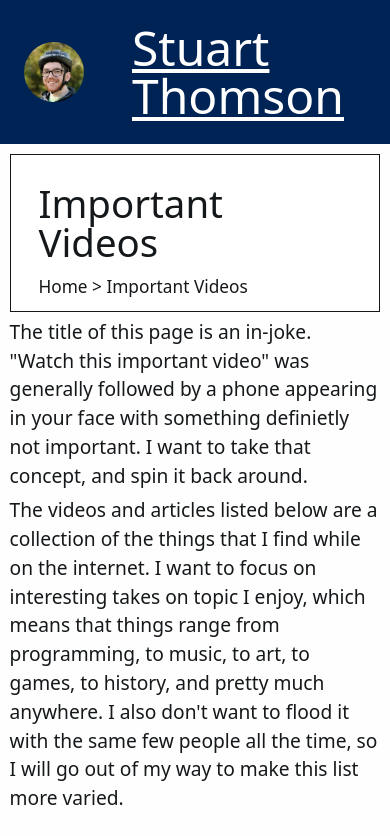
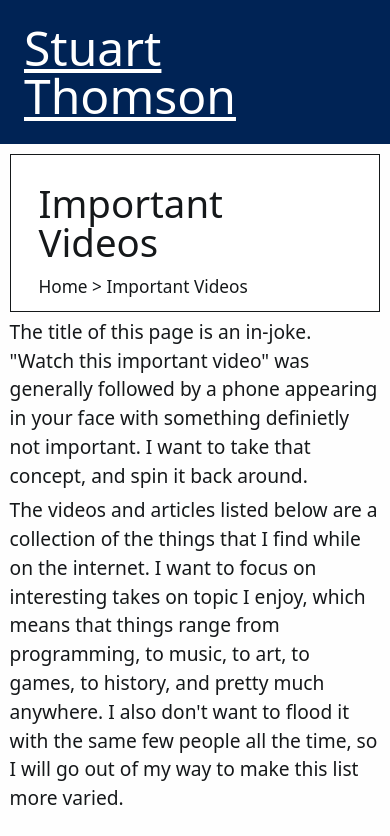
Before and after one commit to s-thom/website-v2, a Next.js app: page /important-videos in a window 390 px wide. Shown: the top 836 px of the page. Built offline with nearby package versions, Linux system fonts and the light colour scheme; a web font is replaced by a local one.

Commit message:
Hide header photo on small screens

```diff
--- a/components/Header/index.css
+++ b/components/Header/index.css
@@ -20,10 +20,16 @@
 }
 
 .PageHeader-me {
-  display: flex;
+  display: none;
   flex-direction: column;
   justify-content: center;
   padding: 1.25em;
+}
+
+@media (min-width: 480px) {
+  .PageHeader-me {
+    display: flex;
+  }
 }
 
 .PageHeader-meImg {
```
